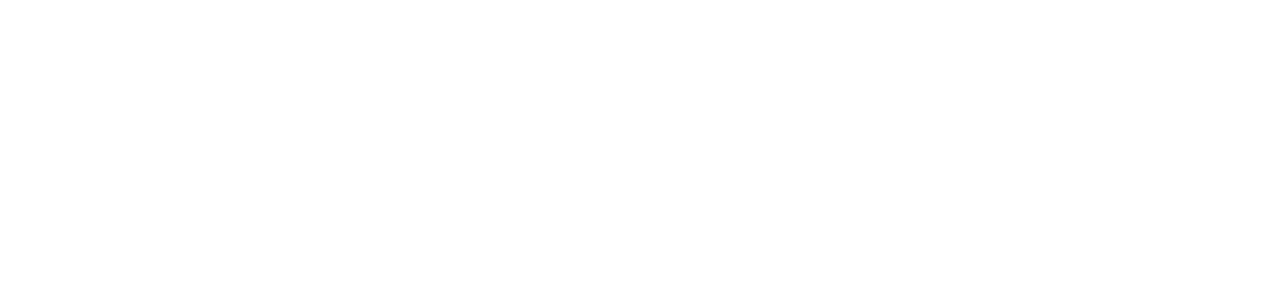
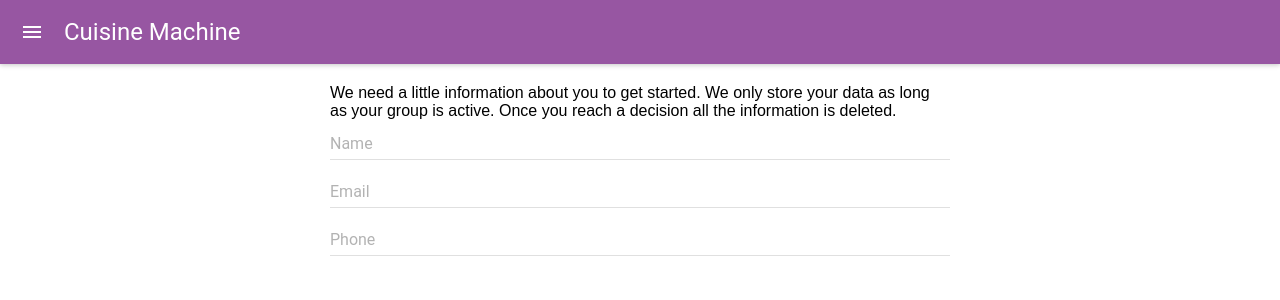
Before and after one commit to THEAverageSpeedBurrito/CuisineMachine, a React (Create React App) app in the folder cuisine-machine/: page /newgroup in a window 1280 px wide. Shown: the top 300 px of the page. Built offline with nearby package versions, Linux system fonts and the light colour scheme; the HTML template or start-up script is replaced by a standard one.

Commit message:
working on new group page;

```diff
--- a/cuisine-machine/src/App.js
+++ b/cuisine-machine/src/App.js
@@ -5,6 +5,7 @@
 
 // Components
 import Landing from './components/Landing'
+import NewGroup from './components/NewGroup'
 
 class App extends Component {
   render() {
@@ -12,6 +13,7 @@
       <MuiThemeProvider>
       <Router history={browserHistory}>
         <Route path="/" component={Landing} />
+        <Route path="/newgroup" component={NewGroup} />
       </Router>
       </MuiThemeProvider>
     );
--- /dev/null
+++ b/cuisine-machine/src/components/GroupForm.js
@@ -0,0 +1,37 @@
+import React, {Component} from 'react'
+
+// Material UI components
+import TextField from 'material-ui/TextField';
+
+var style = {
+  main_form: {
+    width: '100%',
+    height: '100vh',
+    // boxShadow: '0 0 4px 0 rgba(0, 0, 0, 0.3)',
+    padding: 5,
+  }
+}
+
+class GroupForm extends Component {
+  render() {
+    return (
+      <div style={style.main_form}>
+      <p>We need a little information about you to get started. We only store your data as long as your group is active. Once you reach a decision all the information is deleted.</p>
+      <TextField
+        hintText="Name"
+        fullWidth={true}
+      />
+      <TextField
+        hintText="Email"
+        fullWidth={true}
+      />
+      <TextField
+        hintText="Phone"
+        fullWidth={true}
+      />
+      </div>
+    )
+  }
+}
+
+export default GroupForm
--- a/cuisine-machine/src/components/Landing.js
+++ b/cuisine-machine/src/components/Landing.js
@@ -3,12 +3,9 @@
 // material UI components
 import AppBar from 'material-ui/AppBar'
 import RaisedButton from 'material-ui/RaisedButton'
+import {browserHistory} from 'react-router'
 
 var style = {
-  full: {
-    width: '100%',
-    height: '100%',
-  },
   hungry_people: {
     position: 'fixed',
     bottom: 0,
@@ -29,19 +26,18 @@
     super(props)
     this.state = {
       style: style,
-      saySomething: function () {
-        console.log('something');
+      getStarted: function () {
+        browserHistory.push('/newgroup')
       }
     }
   }
   render(){
     return (
-      <div style={style.full}>
+      <div className="full">
         <AppBar
           style={style.appBar}
           title="Cuisine Machine"
           iconClassNameRight="muidocs-icon-navigation-expand-more"
-          onLeftIconButtonTouchTap={this.state.saySomething}
         />
         <img src="/assets/hungry_people.svg" alt="people" style={style.hungry_people}/>
         <div className="wrapper">
@@ -51,6 +47,7 @@
             <RaisedButton label="Get Started"
               overlayStyle={style.get_started}
               labelColor="white"
+              onClick={this.state.getStarted}
             />
           </center>
         </div>
--- /dev/null
+++ b/cuisine-machine/src/components/NewGroup.js
@@ -0,0 +1,32 @@
+import React, {Component} from 'react'
+
+// Material UI components
+import AppBar from 'material-ui/AppBar'
+
+// React components
+import GroupForm from './GroupForm'
+
+var style = {
+  appBar: {
+    background: '#9756A2'
+  },
+}
+
+class NewGroup extends Component {
+  render() {
+   return (
+     <div className="full">
+       <AppBar
+       style={style.appBar}
+         title="Cuisine Machine"
+         iconClassNameRight="muidocs-icon-navigation-expand-more"
+       />
+       <div className='wrapper'>
+        <GroupForm/>
+       </div>
+     </div>
+   )
+  }
+}
+
+export default NewGroup
--- a/cuisine-machine/src/index.css
+++ b/cuisine-machine/src/index.css
@@ -27,6 +27,11 @@
   display: inline-flex;
 }
 
+.full {
+  width: 100%;
+  height: 100%;
+}
+
 .wrapper {
   margin: 0 auto;
   width: 100%;
```
